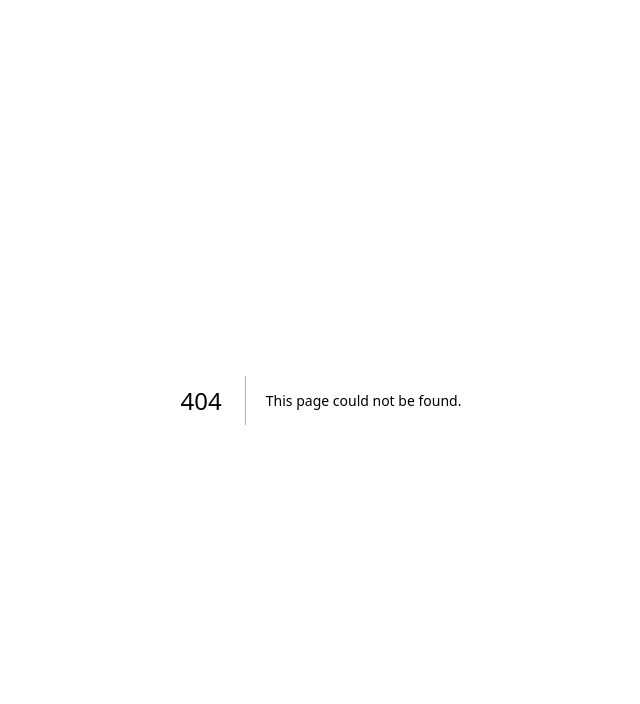
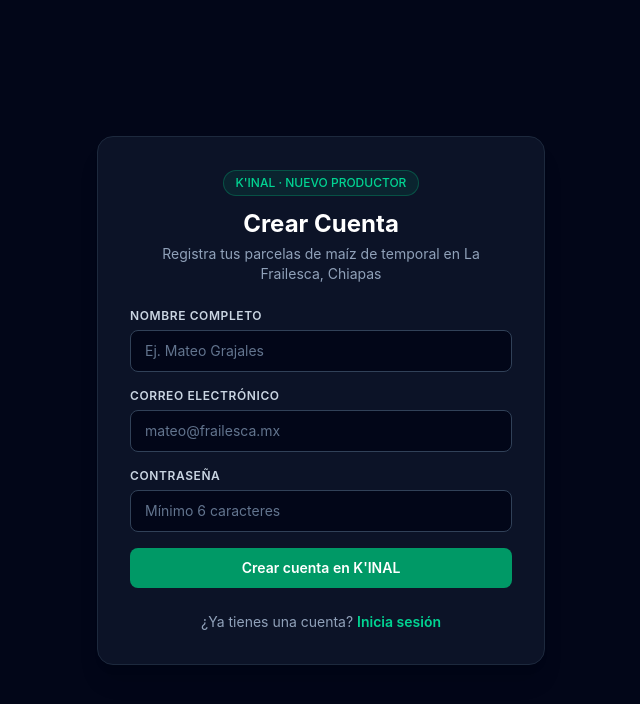
Before and after one commit to Arius-net/NasaSpaceAppChallengeFarms-frontend, a Next.js app: page /register in a window 1280 px wide. Before the commit this address had no page. Shown: the top 704 px of the page, without its empty margins (319-959 px from the left). Built offline with nearby package versions, Linux system fonts and the light colour scheme.

Commit message:
feat(auth): crear UI de registro

```diff
--- /dev/null
+++ b/app/register/page.tsx
@@ -0,0 +1,115 @@
+"use client";
+
+import { useState, FormEvent } from "react";
+import Link from "next/link";
+import { useRouter } from "next/navigation";
+
+// Renderiza la pantalla de registro de productores con nombre, correo y contrasena.
+export default function RegisterPage() {
+  const router = useRouter();
+  const [name, setName] = useState("");
+  const [email, setEmail] = useState("");
+  const [password, setPassword] = useState("");
+  const [loading, setLoading] = useState(false);
+
+  // Procesa el registro del productor y redirige hacia el dashboard agroclimatico.
+  const handleSubmit = (e: FormEvent<HTMLFormElement>) => {
+    e.preventDefault();
+    setLoading(true);
+    setTimeout(() => {
+      setLoading(false);
+      router.push("/dashboard");
+    }, 400);
+  };
+
+  return (
+    <main className="flex-1 flex items-center justify-center px-4 py-12 bg-slate-950">
+      <div className="w-full max-w-md rounded-2xl border border-slate-800 bg-slate-900/80 p-8 shadow-xl">
+        <div className="mb-6 text-center">
+          <span className="inline-block rounded-full border border-emerald-500/30 bg-emerald-500/10 px-3 py-1 text-xs font-medium text-emerald-400">
+            K&apos;INAL · NUEVO PRODUCTOR
+          </span>
+          <h1 className="mt-3 text-2xl font-bold text-white">Crear Cuenta</h1>
+          <p className="mt-1 text-sm text-slate-400">
+            Registra tus parcelas de maíz de temporal en La Frailesca, Chiapas
+          </p>
+        </div>
+
+        <form onSubmit={handleSubmit} className="space-y-4">
+          <div>
+            <label
+              htmlFor="name"
+              className="block text-xs font-semibold uppercase tracking-wider text-slate-300"
+            >
+              Nombre completo
+            </label>
+            <input
+              id="name"
+              type="text"
+              required
+              value={name}
+              onChange={(e) => setName(e.target.value)}
+              placeholder="Ej. Mateo Grajales"
+              className="mt-1.5 w-full rounded-lg border border-slate-700 bg-slate-950 px-3.5 py-2.5 text-sm text-white placeholder-slate-500 focus:border-emerald-500 focus:outline-none"
+            />
+          </div>
+
+          <div>
+            <label
+              htmlFor="email"
+              className="block text-xs font-semibold uppercase tracking-wider text-slate-300"
+            >
+              Correo electrónico
+            </label>
+            <input
+              id="email"
+              type="email"
+              required
+              value={email}
+              onChange={(e) => setEmail(e.target.value)}
+              placeholder="mateo@frailesca.mx"
+              className="mt-1.5 w-full rounded-lg border border-slate-700 bg-slate-950 px-3.5 py-2.5 text-sm text-white placeholder-slate-500 focus:border-emerald-500 focus:outline-none"
+            />
+          </div>
+
+          <div>
+            <label
+              htmlFor="password"
+              className="block text-xs font-semibold uppercase tracking-wider text-slate-300"
+            >
+              Contraseña
+            </label>
+            <input
+              id="password"
+              type="password"
+              required
+              minLength={6}
+              value={password}
+              onChange={(e) => setPassword(e.target.value)}
+              placeholder="Mínimo 6 caracteres"
+              className="mt-1.5 w-full rounded-lg border border-slate-700 bg-slate-950 px-3.5 py-2.5 text-sm text-white placeholder-slate-500 focus:border-emerald-500 focus:outline-none"
+            />
+          </div>
+
+          <button
+            type="submit"
+            disabled={loading}
+            className="w-full rounded-lg bg-emerald-600 px-4 py-2.5 text-sm font-semibold text-white transition hover:bg-emerald-500 disabled:opacity-50"
+          >
+            {loading ? "Registrando cuenta..." : "Crear cuenta en K'INAL"}
+          </button>
+        </form>
+
+        <p className="mt-6 text-center text-sm text-slate-400">
+          ¿Ya tienes una cuenta?{" "}
+          <Link
+            href="/login"
+            className="font-semibold text-emerald-400 hover:text-emerald-300"
+          >
+            Inicia sesión
+          </Link>
+        </p>
+      </div>
+    </main>
+  );
+}
```
